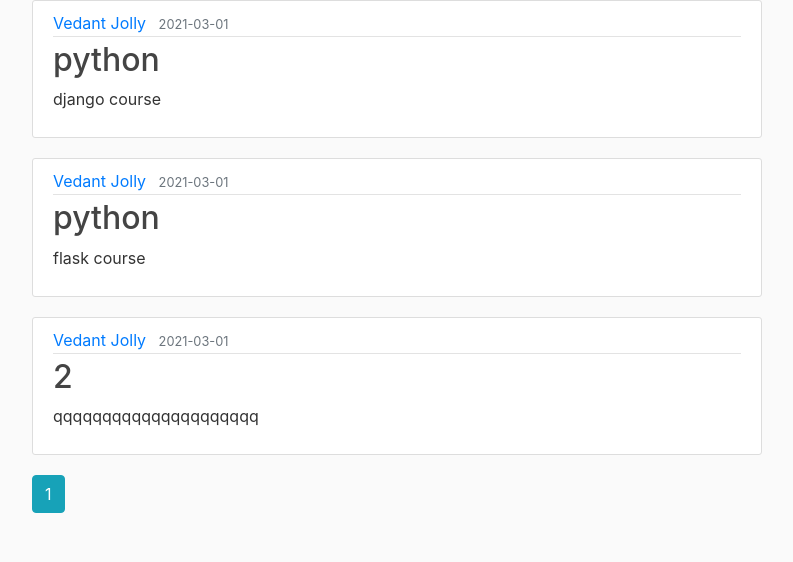
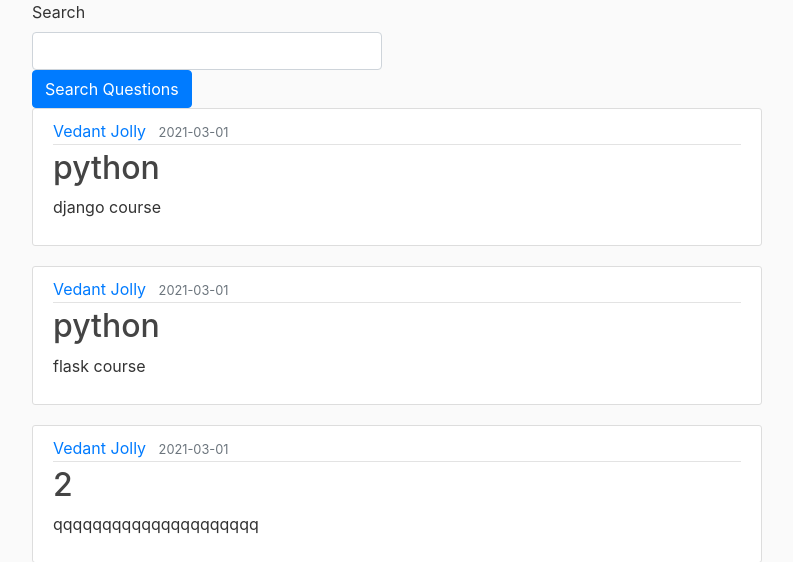
Before and after one commit to BassCoder2808/Finance_And_Analytics_Club_Website, a Flask app: page /questions in a window 1280 px wide. Shown: the part 82-644 px from the top of the page, without its empty margins (53-846 px from the left). Run offline with Flask 2, Linux system fonts and the light colour scheme; a user stored in the database is signed in; data comes from the database, SQL or seed files in the repository; both versions use the stored data as it was after the commit; some libraries are stand-ins or nearby versions.

Commit message:
Created the search functionality

```diff
--- a/website/__init__.py
+++ b/website/__init__.py
@@ -6,9 +6,15 @@ from flask_login import LoginManager
 from flask_mail import Mail
 from authlib.integrations.flask_client import OAuth
 
+
 app = Flask(__name__)
 app.config['SECRET_KEY'] = '0e1fb822dfe418183a89f8eac08e6efe'
 app.config['SQLALCHEMY_DATABASE_URI'] = 'sqlite:///site.db'
+app.config['MSEARCH_INDEX_NAME'] = 'msearch'
+app.config['MSEARCH_BACKEND'] = 'whoosh'
+app.config['MSEARCH_PRIMARY_KEY'] = 'id'
+app.config['MSEARCH_ENABLE'] = True
+app.config['SQLALCHEMY_TRACK_MODIFICATIONS'] = True
 app.config['MAIL_SERVER'] = 'smtp.googlemail.com'
 app.config['MAIL_PORT'] = 587
 app.config['MAIL_USE_TLS'] = True
--- a/website/models.py
+++ b/website/models.py
@@ -49,6 +49,7 @@ class Post(db.Model):
 
 
 class Question(db.Model):
+    __searchable__ = ['title', 'content']
     id = db.Column(db.Integer, primary_key=True)
     title = db.Column(db.String(256), nullable=False)
     date_posted = db.Column(db.DateTime, nullable=False, default=datetime.utcnow)
--- a/website/routes.py
+++ b/website/routes.py
@@ -9,6 +9,9 @@ from website.models import User, Post, Feedback, Question, Answer
 from flask_login import login_user, current_user, logout_user, login_required
 from flask_mail import Message
 from requests import get
+from flask_msearch import Search
+search = Search()
+search.init_app(app)
 
 
 @app.route("/")
@@ -345,3 +348,18 @@ def user_questions(username):
     questions = Question.query.filter_by(author=user).order_by(
         Question.date_posted.desc()).paginate(page=page, per_page=5)
     return render_template('user_questions.html', posts=questions, user=user)
+
+
+@app.route("/search")
+def w_search():
+    keyword = request.args.get('inputEmail4')
+    # results = Post.query.msearch(keyword, fields=['title'], limit=20).filter(...)
+    # # or
+    # results = Post.query.filter(...).msearch(keyword, fields=['title'], limit=20).filter(...)
+    # # elasticsearch
+    # keyword = "title:book AND content:read"
+    # # more syntax please visit https://www.elastic.co/guide/en/elasticsearch/reference/current/query-dsl-query-string-query.html
+    page = request.args.get('page', 1, type=int)
+    results = Question.query.msearch(keyword, limit=20).order_by(
+        Question.date_posted.desc()).paginate(page=page, per_page=5)
+    return render_template('allQuestions.html', posts=results)
--- a/website/templates/allQuestions.html
+++ b/website/templates/allQuestions.html
@@ -1,5 +1,14 @@
 {% extends 'layout.html' %}
 {% block content %}
+<form class="row g-3" method="GET" action="search">
+<div class="col-md-6">
+<label for="inputEmail4" class="form-label">Search</label>
+<input type="text" class="form-control" id="inputEmail4" name="inputEmail4">
+</div>
+<div class="col-12">
+<button type="submit" class="btn btn-primary">Search Questions</button>
+</div>
+</form>
   {% for post in posts.items %}
       <article class="media content-section">
         <!-- <img class="rounded-circle article-img" src="{{ url_for('static',filename = 'profile_pics/' + post.author.image_file) }}"> -->
```
Also changed, not shown: website/site.db, 6 other files.
